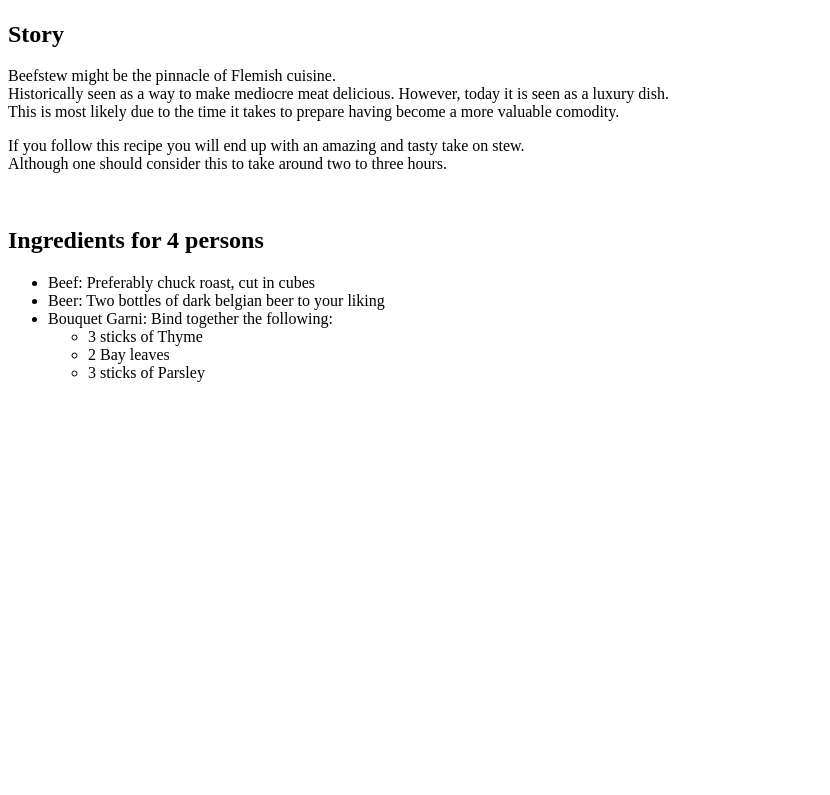
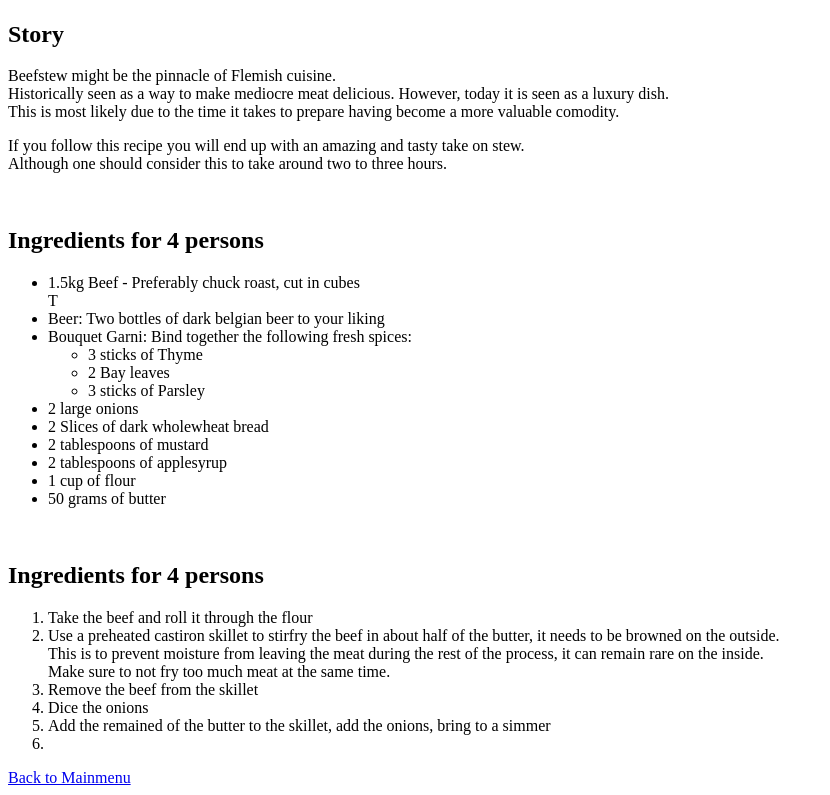
Before and after one commit to Adelange2020/odin-recipes, a plain HTML site: page recipes/beefstew.html in a window 1280 px wide. Shown: the part 312-1107 px from the top of the page, without its empty margins (0-830 px from the left). Before the commit the page ends 800 px from the top, so only its background shows below. Drawn offline with Linux system fonts and the light colour scheme.

Commit message:
moved index

```diff
--- a/recipes/beefstew.html
+++ b/recipes/beefstew.html
@@ -23,16 +23,35 @@
             <br>
     <h2>Ingredients for 4 persons</h2>
             <ul>
-                <li>Beef: Preferably chuck roast, cut in cubes</li>
+                <li>1.5kg Beef -  Preferably chuck roast, cut in cubes</li>T
                 <li>Beer: Two bottles of dark belgian beer to your liking</li>
-                <li>Bouquet Garni: Bind together the following:</li>
+                <li>Bouquet Garni: Bind together the following fresh spices:</li>
                     <ul>
                         <li>3 sticks of Thyme</li>
                         <li>2 Bay leaves</li>
                         <li>3 sticks of Parsley</li>
                     </ul>
+                <li>2 large onions</li>
+                <li>2 Slices of dark wholewheat bread</li>
+                <li>2 tablespoons of mustard</li>
+                <li>2 tablespoons of applesyrup</li>
+                <li>1 cup of flour</li>
+                <li>50 grams of butter</li>
             </ul>
+            <br>
+    <h2>Ingredients for 4 persons</h2>
+            <ol>
+                <li>Take the beef and roll it through the flour</li>
+                <li>Use a preheated castiron skillet to stirfry the beef in about half of the butter, it needs to be browned on the outside.<br>
+                    This is to prevent moisture from leaving the meat during the rest of the process, it can remain rare on the inside.<br>
+                    Make sure to not fry too much meat at the same time.</li>
+                <li>Remove the beef from the skillet</li>
+                <li>Dice the onions</li>
+                <li>Add the remained of the butter to the skillet, add the onions, bring to a simmer</li>
+                <li></li>
+            </ol>
 
+<a href="../index.html">Back to Mainmenu</a>
 
 </body>
 </html>
```
Also changed, not shown: index.html (renamed from recipes/index.html, +1 -1 lines).
